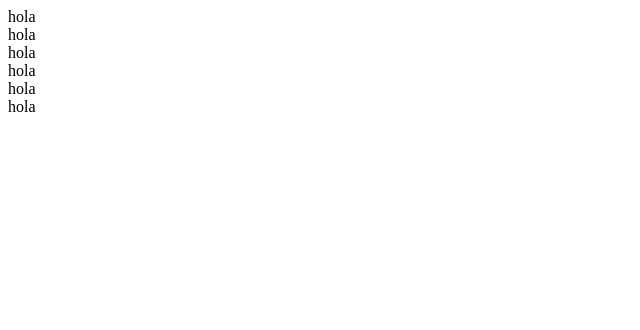
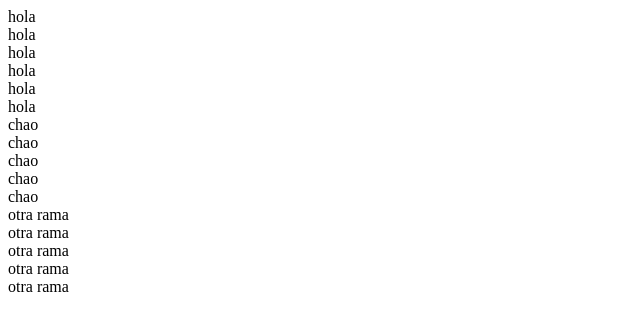
Before and after one commit to yfdd617235/Ucamp-Ensayo, a plain HTML site: page Index.html in a window 1280 px wide. Shown: the whole page, without its empty margins (0-640 px from the left). Drawn offline with Linux system fonts and the light colour scheme.

```diff
--- a/Index.html
+++ b/Index.html
@@ -13,5 +13,15 @@
     <div>hola</div>
     <div>hola</div>
     <div>hola</div>
+    <div>chao</div>
+    <div>chao</div>
+    <div>chao</div>
+    <div>chao</div>
+    <div>chao</div>
+    <div>otra rama</div>
+    <div>otra rama</div>
+    <div>otra rama</div>
+    <div>otra rama</div>
+    <div>otra rama</div>
 </body>
 </html>
```
